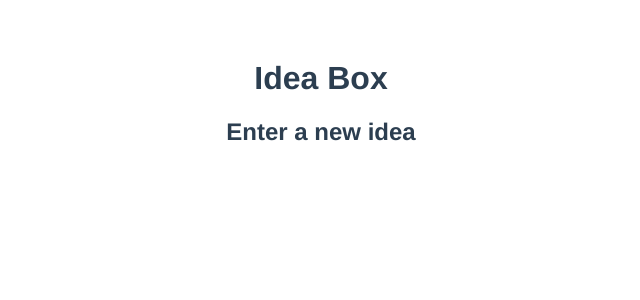
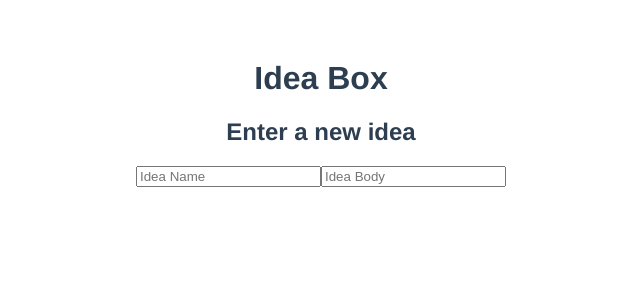
Before and after one commit to gness1804/idea-box-vue, a Vue app: page / in a window 1280 px wide. Shown: the top 300 px of the page, without its empty margins (319-959 px from the left). Built offline with nearby package versions, Linux system fonts and the light colour scheme.

Commit message:
Add text input fields

```diff
--- a/src/components/Landing.vue
+++ b/src/components/Landing.vue
@@ -1,7 +1,18 @@
 <template>
   <div class="landing">
     <h2>{{ msg }}</h2>
-
+    <div class="idea-input-area">
+      <input
+        type="text"
+        placeholder="Idea Name"
+        v-model="name"
+      />
+      <input
+        type="text"
+        placeholder="Idea Body"
+        v-model="body"
+      />
+    </div>
   </div>
 </template>
 
@@ -11,12 +22,15 @@ export default {
   data() {
     return {
       msg: 'Enter a new idea',
+      ideas: [],
+      name: '',
+      body: '',
+      quality: 'swill',
     };
   },
 };
 </script>
 
-<!-- Add "scoped" attribute to limit CSS to this component only -->
 <style scoped>
 
 </style>
```
Also changed, not shown: .eslintrc.js.
